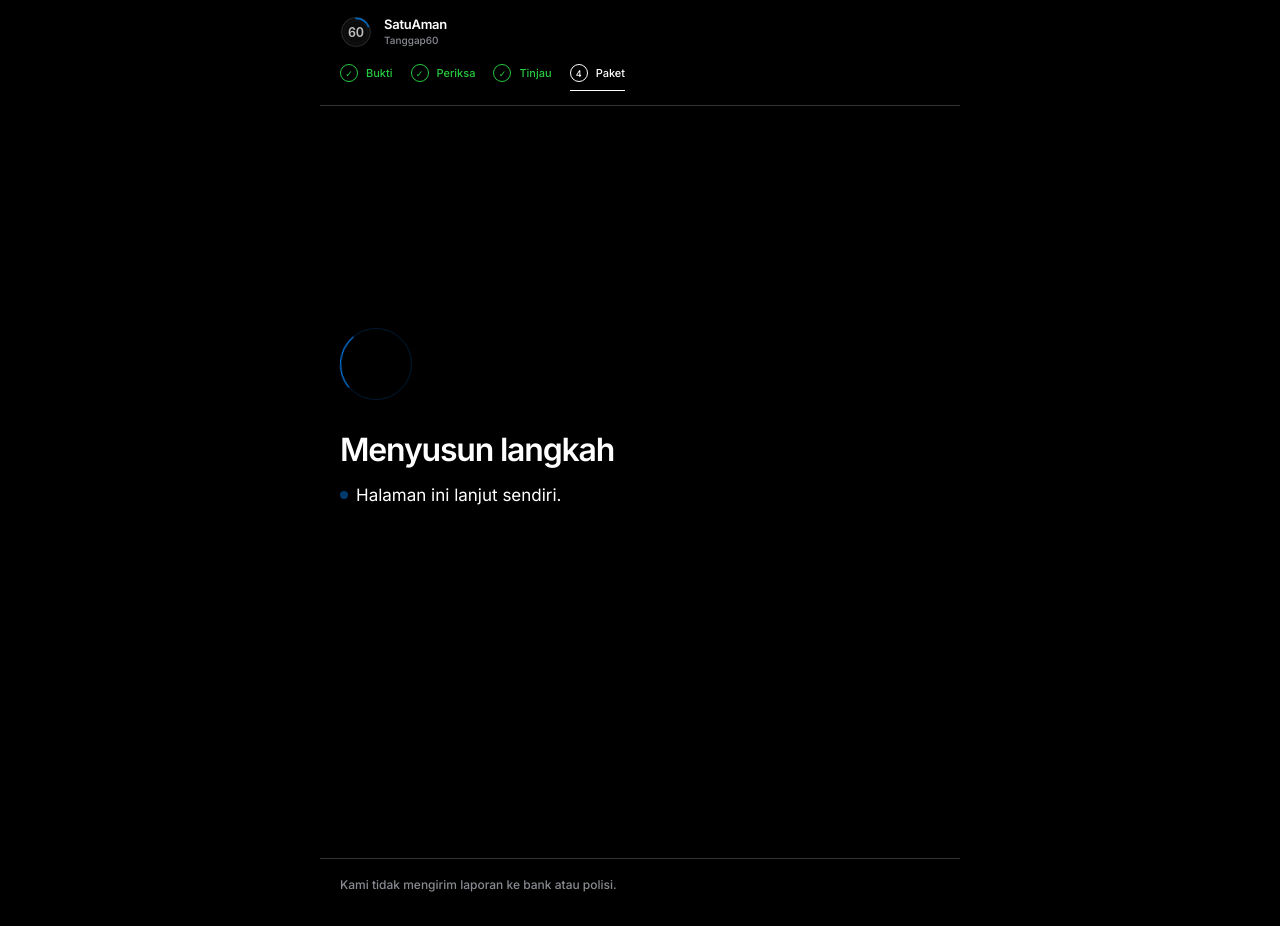
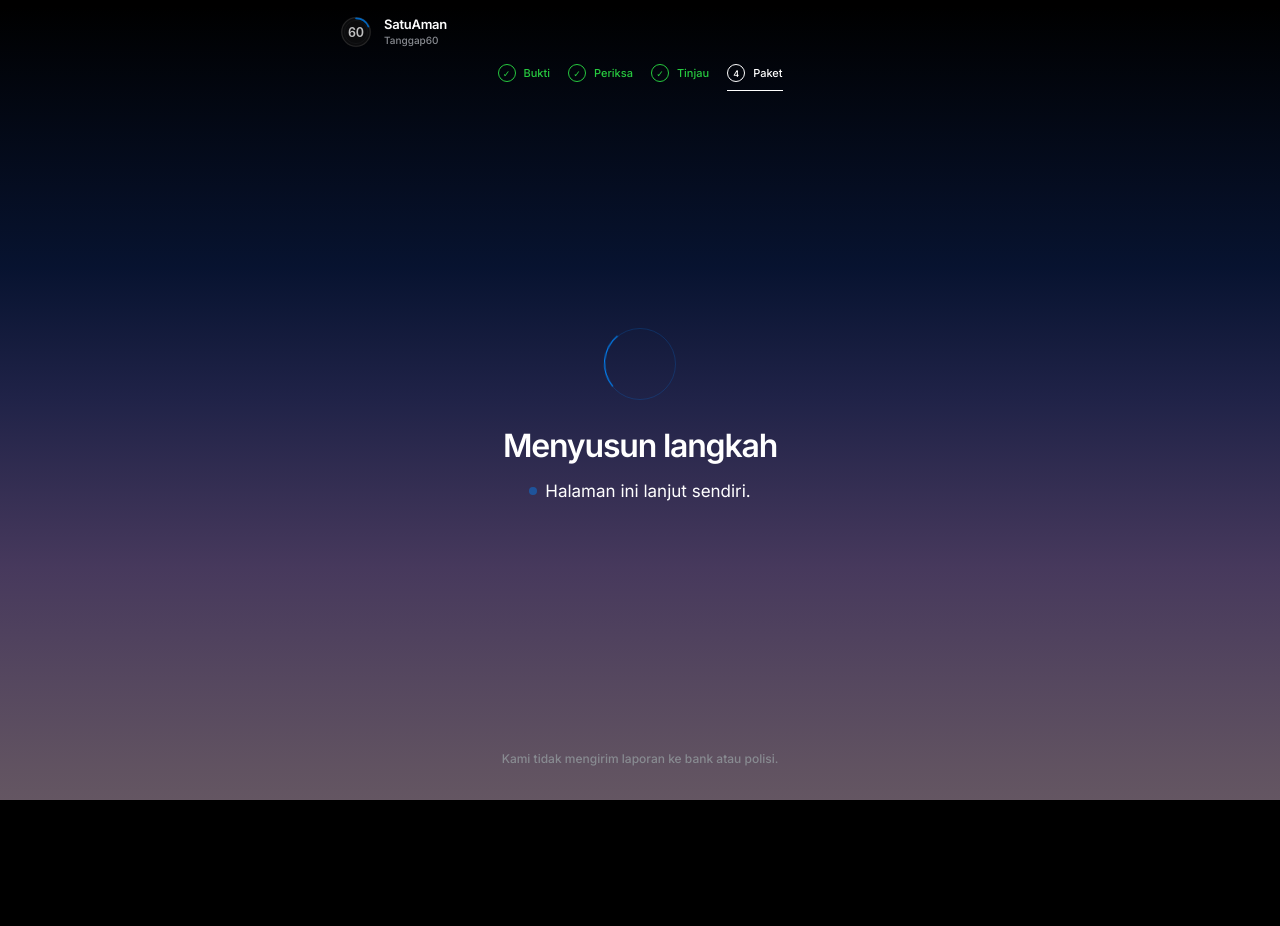
Before and after one commit to kuker24/Tanggap60, a Python web app: template app/web/templates/result.html in a window 1280 px wide. After the commit the page ends 800 px from the top, so only its background shows below. Run offline with Jinja, Linux system fonts and the light colour scheme; the template is opened without the code that fills it, so the values that code supplies are empty.

Commit message:
Center the wait spinner in the void viewport
Drop the 12vh lift and left stack. Header and footer go quiet
on wait so the ring sits in the middle of the aurora.

```diff
--- a/app/web/static/app.css
+++ b/app/web/static/app.css
@@ -161,11 +161,27 @@ textarea{min-height:104px;resize:vertical}
 .empty p{margin:0 0 14px;color:var(--drift)}
 
 .foot{max-width:var(--max);margin:0 auto;padding:18px 20px 32px;border-top:1px solid var(--cork);color:var(--drift);font:500 12px/1.4 var(--sans);width:100%}
+body.is-void .top{background:transparent}
+body.is-void .top .stepper{border-bottom-color:transparent;justify-content:center}
+body.is-void .foot{border-top:0;text-align:center;position:relative;z-index:1}
 
 #toast{position:fixed;left:50%;bottom:18px;transform:translateX(-50%) translateY(12px);background:var(--bark);color:var(--cream);border:1px solid var(--cream);padding:10px 16px;border-radius:var(--radius-ghost);font:500 13px/1 var(--sans);opacity:0;pointer-events:none;transition:opacity .2s, transform .2s;z-index:60}
 #toast.show{opacity:1;transform:translateX(-50%) translateY(0)}
 
-body.is-void .shell,.stage-void{min-height:calc(100dvh - 9.5rem);display:flex;flex-direction:column;justify-content:center;padding-bottom:12vh}
+body.is-void .shell,.stage-void{
+  display:flex;
+  flex-direction:column;
+  justify-content:center;
+  align-items:center;
+  text-align:center;
+}
+body.is-void .shell{flex:1;padding-top:24px;padding-bottom:24px}
+.stage-void{min-height:calc(100dvh - 9.5rem);width:100%}
+body.is-void .stage-void{min-height:0}
+body.is-void .shell h1,.stage-void h1,
+body.is-void .shell .lede,.stage-void .lede{margin-left:auto;margin-right:auto}
+body.is-void .status-line,.stage-void .status-line{justify-content:center}
+body.is-void .actions,.stage-void .actions{width:100%;max-width:22rem}
 .btn.wide{width:100%}
 .row.flush,.actions.flush{margin-top:0}
 .btn.stack-left{width:100%;justify-content:space-between;text-align:left;border-radius:var(--radius-ghost);height:auto;min-height:52px;padding:14px 16px;font:400 15px/1.35 var(--sans)}
@@ -178,7 +194,7 @@ body.is-void .shell,.stage-void{min-height:calc(100dvh - 9.5rem);display:flex;fl
   width:72px;
   height:72px;
   position:relative;
-  margin:0 0 32px;
+  margin:0 auto 28px;
   border-radius:50%;
   border:1.5px solid rgba(0,136,255,.2);
 }
--- a/app/web/templates/artifacts.html
+++ b/app/web/templates/artifacts.html
@@ -1,4 +1,5 @@
 {% extends "base.html" %}
+{% block body_mod %}{% if not artifacts %}is-void{% endif %}{% endblock %}
 {% block title %}Paket — SatuAman{% endblock %}
 {% block stepper %}
 <nav class="stepper" aria-label="Langkah">
--- a/app/web/templates/base.html
+++ b/app/web/templates/base.html
@@ -12,7 +12,7 @@
   <link rel="icon" href="/static/icons/icon-32.png" sizes="32x32" type="image/png">
   <link rel="apple-touch-icon" href="/static/icons/apple-touch-icon.png" sizes="180x180">
   <link rel="manifest" href="/static/site.webmanifest">
-  <link rel="stylesheet" href="/static/app.css?v=aurora-spin">
+  <link rel="stylesheet" href="/static/app.css?v=aurora-center">
 </head>
 <body class="{% block body_mod %}{% endblock %}">
   <!--
@@ -51,6 +51,6 @@
   </footer>
 
   <div id="toast" role="status" aria-live="polite"></div>
-  <script src="/static/app.js?v=aurora-spin"></script>
+  <script src="/static/app.js?v=aurora-center"></script>
 </body>
 </html>
--- a/app/web/templates/result.html
+++ b/app/web/templates/result.html
@@ -1,4 +1,5 @@
 {% extends "base.html" %}
+{% block body_mod %}{% if not actions %}is-void{% endif %}{% endblock %}
 {% block title %}Rencana — SatuAman{% endblock %}
 {% block stepper %}
 <nav class="stepper" aria-label="Langkah">
```
Also changed, not shown: tests/integration/test_darkroom_pages.py (+2 -1 lines).
